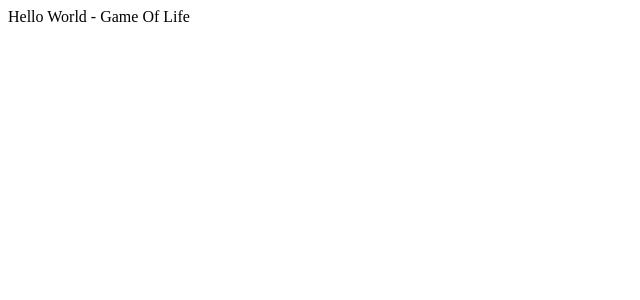
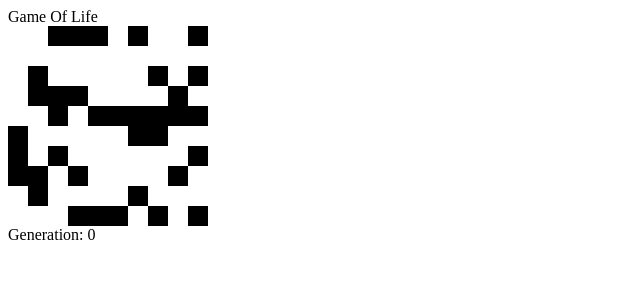
Before and after one commit to MrT3313/GameOfLife, a React (Create React App) app in the folder client/: page / in a window 1280 px wide. Shown: the top 300 px of the page, without its empty margins (0-640 px from the left). Built offline with nearby package versions, Linux system fonts and the light colour scheme.

Commit message:
0.2.0 - Generation 0
rendering random initial state

```diff
--- a/client/package.json
+++ b/client/package.json
@@ -1,6 +1,6 @@
 {
   "name": "Game_of_Life",
-  "version": "0.0.1",
+  "version": "0.2.0",
   "private": true,
   "dependencies": {
     "@testing-library/jest-dom": "^4.2.4",
--- a/client/src/App.js
+++ b/client/src/App.js
@@ -4,22 +4,23 @@ import React, {useState, useEffect} from 'react';
 // FUNCTIONS
 import { make_2Darray } from './utils/make_2Darray.js'
 
+// COMPONENTS
+import Cell from './components/Cell.js'
+
 // __MAIN__
 function App() {
   // State
   const [cols, setCols] = useState(10)
   const [rows, setRows] = useState(10)
+
   const [grid, setGrid] = useState([])
+  const [generation, setGeneration] = useState(0)
 
   // UseEffect => Game Setup
   useEffect(() => {
     console.log('<App /> UseEffect Triggered')
-    console.log(cols)
-    console.log(rows)
-
     // Make Empty Grid
     let emptyGrid = make_2Darray(cols, rows)
-    console.log(emptyGrid)
 
     // Fill Grid
     for (let i = 0; i < cols; i++) {
@@ -27,14 +28,30 @@ function App() {
         emptyGrid[i][j] = Math.floor(Math.random() * 2)
       }
     }
-    console.table(emptyGrid)
+
+    // Update State
     setGrid(emptyGrid)
 
   }, [cols, rows])
 
   return (
     <div className="App">
-      Hello World - Game Of Life
+      <div>Game Of Life</div>
+      <div
+        className="gridContainer"
+        style={{
+          display: `grid`,
+          gridTemplateColumns:  `repeat(${cols}, 20px)`
+        }}
+      >
+        {grid.map((rows, i) => {
+            return rows.map((col, k) => {
+              return <Cell key={`${i}-${k}`} status={grid[i][k]}/>
+            })
+          })
+        }
+      </div>
+      <div>Generation: {generation}</div>
     </div>
   );
 }
--- /dev/null
+++ b/client/src/components/Cell.js
@@ -0,0 +1,21 @@
+// IMPORTS
+import React from 'react'
+
+// MAIN
+function Cell(props) {
+    const {status} = props
+
+    return (
+        <div
+            className="cell"
+            style={{
+                backgroundColor: status == 0 ? "black" : undefined,
+                width: '20px',
+                height: '20px',
+            }}
+        />
+    )
+}
+
+// EXPORTS
+export default Cell
```
Also changed, not shown: 2 other files (tests, documents, lock files or other folders).
